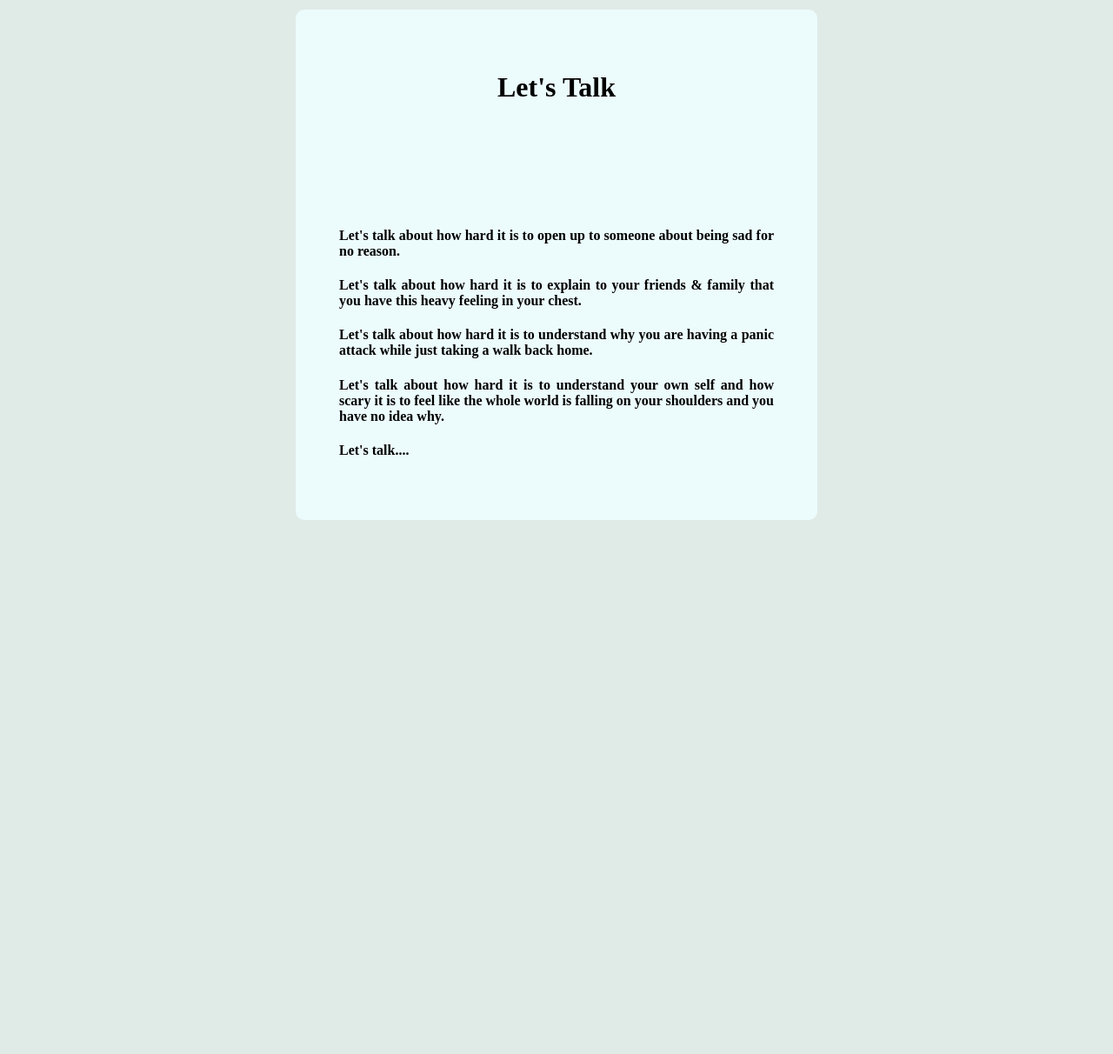
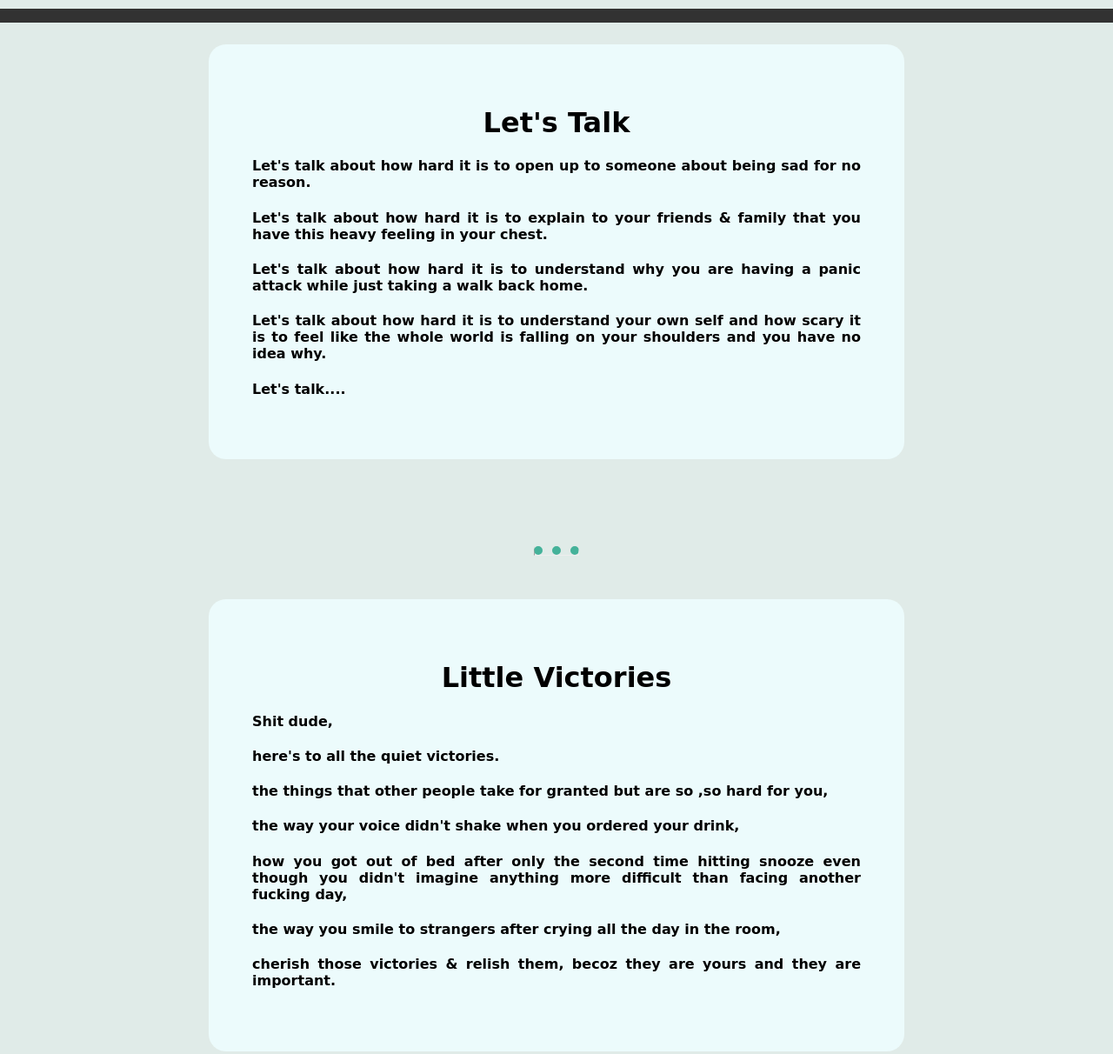
Before and after one commit to krishorac/MyPoetry, a plain HTML site: page index.html in a window 1280 px wide. Shown: the part 774-1986 px from the top of the page at 87% size. Before the commit the page ends 1380 px from the top, so only its background shows below. Drawn offline with Linux system fonts and the light colour scheme.

Commit message:
Add files via upload

```diff
--- a/index.html
+++ b/index.html
@@ -19,12 +19,10 @@
   <div class="land-image-container">
     <img src="land.svg" alt="land image">
   </div>
-  <div>
-    <div class="talk-container">
-      <h1>Let's Talk</h1>
-    </div>
+
+
   <div class="poem-container">
-
+    <h1 style="text-align:center"><strong>Let's Talk</strong></h1>
     <h4>Let's talk about how hard it is to open up to someone about being sad for no reason.</h4>
     <h4>Let's talk about how hard it is to explain to your friends & family that you have this heavy feeling in your chest.</h4>
     <h4>Let's talk about how hard it is to understand why you are having a panic attack while just taking a walk back home.</h4>
@@ -32,7 +30,35 @@
     <h4>Let's talk....</h4>
 
   </div>
+  <hr>
+  <div class="poem-container">
+    <h1 style="text-align:center">Little Victories</h1>
+    <h4>Shit dude,</h4>
+    <h4>here's to all the quiet victories.</h4>
+    <h4>the things that other people take for granted but are so ,so hard for you,</h4>
+    <h4>the way your voice didn't shake when you ordered your drink,</h4>
+    <h4>how you got out of bed after only the second time hitting snooze even though you didn't imagine anything more difficult than facing another fucking day, </h4>
+    <h4>the way you smile to strangers after crying all the day in the room,</h4>
+    <h4>cherish those victories & relish them, becoz they are yours and they are important.</h4>
+
+  </div>
+  <hr>
+  <div class="poem-container">
+    <h1 style="text-align:center">Little Things</h1>
+    <h4>It's okay to do things that make you happy.</h4>
+    <h4>It's okay to learn a new language despite your parents saying it's useless.</h4>
+    <h4>It's okay to do things to relax and calm down even if it's not productive.</h4>
+    <h4>It's not a waste of time to doodle flowers or make cookies for yourself or make pretty patterns with tape.</h4>
+    <h4>sometimes it's okay to take time to close your eyes and listen to music or look up the cloud passing by,</h4>
+    <h4>It's not any less worthy if you spend more time doing what makes you happy.</h4>
+    <h4>destroy the idea that life has no time for simple pleasures & happy things.</h4>
+
+  </div>
+
+  <div class="footer">
+  <p> </p>
 </div>
+
 </body>
 
 </html>
--- a/styles.css
+++ b/styles.css
@@ -1,6 +1,11 @@
 body{
   background-color: #e0ebe8;
   text-align: center;
+}
+hr{
+  border-top: 10px dotted #45b29a;
+  width: 50px;
+  margin-bottom: 10px;
 }
 .head-image {
   max-width: 100%;
@@ -27,17 +32,20 @@ body{
 
   margin-left: auto;
   margin-right: auto;
-  width: 500px;
+  margin-top: 50px;
+  margin-bottom: 100px;
+  width: 700px;
   padding: 50px;
   text-align: justify;
-  border-radius: 0px 0px 10px 10px;
+  font-family: cursive;
+  border-radius: 20px;
 }
-.talk-container{
-  background-color: #ecfbfc;
-  margin-left: auto;
-  margin-top: 10px;
-  padding: 50px;
-  margin-right: auto;
-  width: 500px;
-  border-radius: 10px 10px 0px 0px;
+.footer {
+  position: fixed;
+  left: 0;
+  bottom: 0;
+  width: 100%;
+  background-color:#323232;
+  color: white;
+  text-align: center;
 }
```
